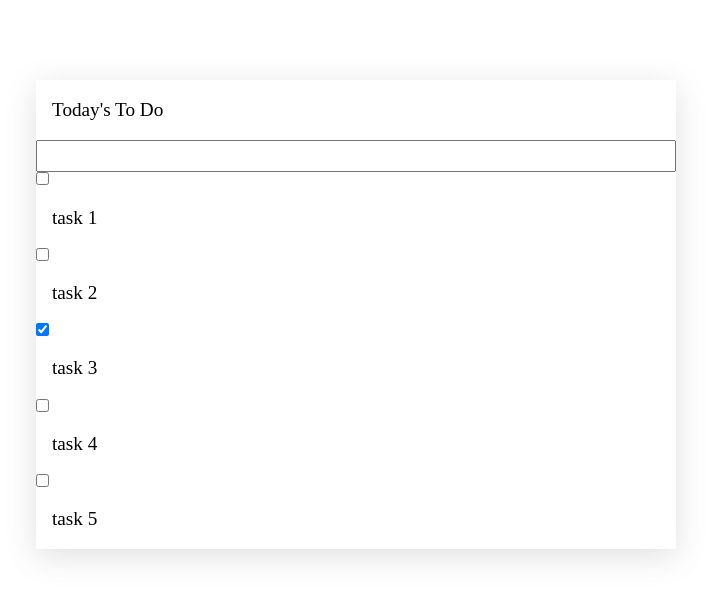
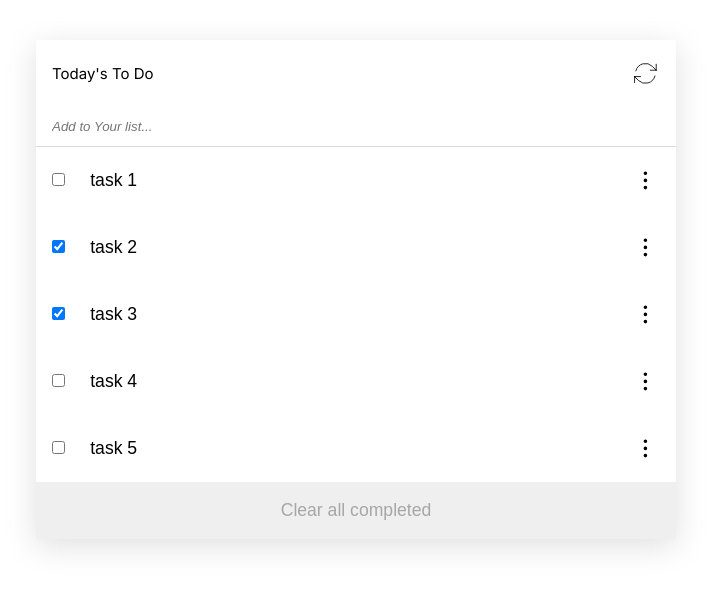
Before and after one commit to devendra-alt/ES6-todo-list, a website built with webpack: page src/index.html in a window 1280 px wide. Shown: the whole page, without its empty margins (284-995 px from the left). Built offline with nearby package versions, Linux system fonts and the light colour scheme.

Commit message:
Added list items with input type description fields

```diff
--- a/assets/todoList.js
+++ b/assets/todoList.js
@@ -6,7 +6,7 @@ const toDoTasks = [
   },
   {
     description: 'task 2',
-    completed: false,
+    completed: true,
     index: 2,
   },
   {
--- a/src/index.html
+++ b/src/index.html
@@ -7,9 +7,33 @@
   </head>
   <body>
     <article id="todo">
-      <p>Today's To Do</p>
-      <input type="text" id="task-adder" />
+      <h1 class="padding" id="title">
+        <span> Today's To Do</span>
+
+        <svg
+          xmlns="http://www.w3.org/2000/svg"
+          fill="none"
+          viewBox="0 0 24 24"
+          stroke-width="0.7"
+          stroke="currentColor"
+          class="w-6 h-6"
+          id="loader"
+        >
+          <path
+            stroke-linecap="round"
+            stroke-linejoin="round"
+            d="M16.023 9.348h4.992v-.001M2.985 19.644v-4.992m0 0h4.992m-4.993 0l3.181 3.183a8.25 8.25 0 0013.803-3.7M4.031 9.865a8.25 8.25 0 0113.803-3.7l3.181 3.182m0-4.991v4.99"
+          />
+        </svg>
+      </h1>
+      <input
+        type="text"
+        id="task-adder"
+        placeholder="Add to Your list..."
+        class="padding"
+      />
       <ul id="todo-list"></ul>
+      <button type="submit" id="clear-btn">Clear all completed</button>
     </article>
   </body>
 </html>
--- a/src/index.js
+++ b/src/index.js
@@ -4,30 +4,34 @@ import toDoTasks from '../assets/todoList.js';
 
 const todoListEl = document.querySelector('#todo-list');
 
-const elementAppender = (parentNode, childNode) => {
-  parentNode.appendChild(childNode);
-};
+const RenderToDoList = () => {
+  toDoTasks.forEach((task) => {
+    const listItemEl = document.createElement('li');
+    listItemEl.id = task.index;
+    listItemEl.classList.add('list-item', 'padding');
+    const dataWrapperEl = document.createElement('div');
+    const completedString = task.completed ? 'checked' : '';
+    const checkboxEl = `
+      <input type="checkbox" ${completedString} >
+    `;
+    const dataEntryEl = `
+      <input type="text" value="${task.description}" class="description-field">
+    `;
+    dataWrapperEl.innerHTML += checkboxEl;
+    dataWrapperEl.innerHTML += dataEntryEl;
 
-const elementCreater = (name_, id) => {
-  const element = document.createElement(name_);
-  if (id) element.id = id;
-  return element;
-};
+    listItemEl.appendChild(dataWrapperEl);
 
-const createListItem = (task) => {
-  const listItemEl = elementCreater('li', task.index);
-  const checkInputEl = elementCreater('input', null);
-  const taskDescription = elementCreater('p', null);
-  checkInputEl.type = 'checkbox';
-  checkInputEl.checked = task.completed;
-  taskDescription.textContent = task.description;
-  elementAppender(listItemEl, checkInputEl);
-  elementAppender(listItemEl, taskDescription);
-  elementAppender(todoListEl, listItemEl);
-};
+    const menuIcon = `
+    <svg xmlns="http://www.w3.org/2000/svg" fill="none" viewBox="0 0 24 24" stroke-width="1.5" stroke="currentColor" class="w-6 h-6" id="loader">
+    <path stroke-linecap="round" stroke-linejoin="round" d="M12 6.75a.75.75 0 110-1.5.75.75 0 010 1.5zM12 12.75a.75.75 0 110-1.5.75.75 0 010 1.5zM12 18.75a.75.75 0 110-1.5.75.75 0 010 1.5z" />
+    </svg>
+    `;
 
-const RenderToDoList = () => {
-  toDoTasks.forEach((task) => createListItem(task));
+    listItemEl.innerHTML += menuIcon;
+
+    todoListEl.appendChild(listItemEl);
+  });
 };
 
 RenderToDoList();
--- a/src/style.css
+++ b/src/style.css
@@ -1,3 +1,5 @@
+@import url('https://fonts.googleapis.com/css2?family=Inter:wght@300;400;500&display=swap');
+
 * {
   padding: 0;
   margin: 0;
@@ -6,25 +8,78 @@
 
 body {
   font-size: 10px;
+  font-family: 'Inter', sans-serif;
+}
+
+.padding {
+  padding: 1.2rem 1rem;
 }
 
 #todo {
-  width: 50%;
-  margin: 5rem auto;
+  width: 90%;
+  margin: 2.5rem auto;
   box-shadow: rgba(100, 100, 111, 0.2) 0 7px 29px 0;
+}
+
+#title {
+  display: flex;
+  justify-content: space-between;
+  align-items: center;
+  font-weight: 400;
+}
+
+#loader {
+  width: 1.8rem;
+  height: 1.8rem;
+  cursor: pointer;
 }
 
 p {
   font-size: 1.2rem;
-  font-weight: 300;
-  padding: 1.2rem 1rem;
+  font-weight: 400;
 }
 
 #task-adder {
   width: 100%;
   height: 2rem;
+  border: none;
+  border-bottom: 0.05rem solid rgb(220, 220, 220);
+  outline: none;
+  color: rgb(168, 166, 166);
+  font-style: italic;
 }
 
 #todo-list {
   list-style: none;
 }
+
+.list-item {
+  display: flex;
+  flex-direction: row;
+  align-items: center;
+  justify-content: space-between;
+}
+
+.description-field {
+  border: none;
+  outline: none;
+  padding-left: 1.4rem;
+  font-size: 1.1rem;
+}
+
+#clear-btn {
+  display: block;
+  width: 100%;
+  border: none;
+  padding: 1.1rem 0;
+  cursor: pointer;
+  color: rgb(168, 166, 166);
+  font-weight: 500;
+  font-size: 1.1rem;
+}
+
+@media screen and (min-width: 764px) {
+  #todo {
+    width: 50%;
+  }
+}
```
Also changed, not shown: package.json (+10 -1 lines), .lighthouserc.js (added), dist/index.html, dist/main.js, 1 other file.
